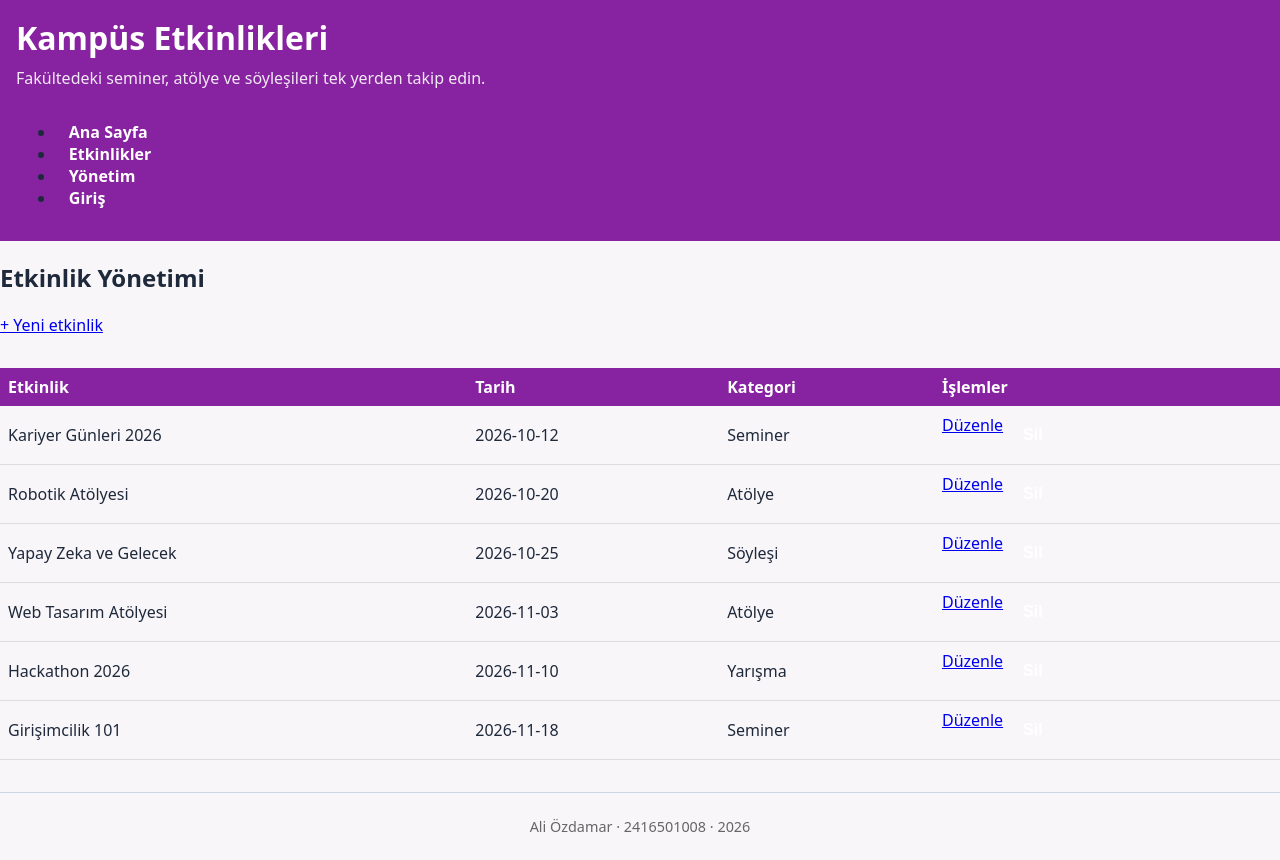
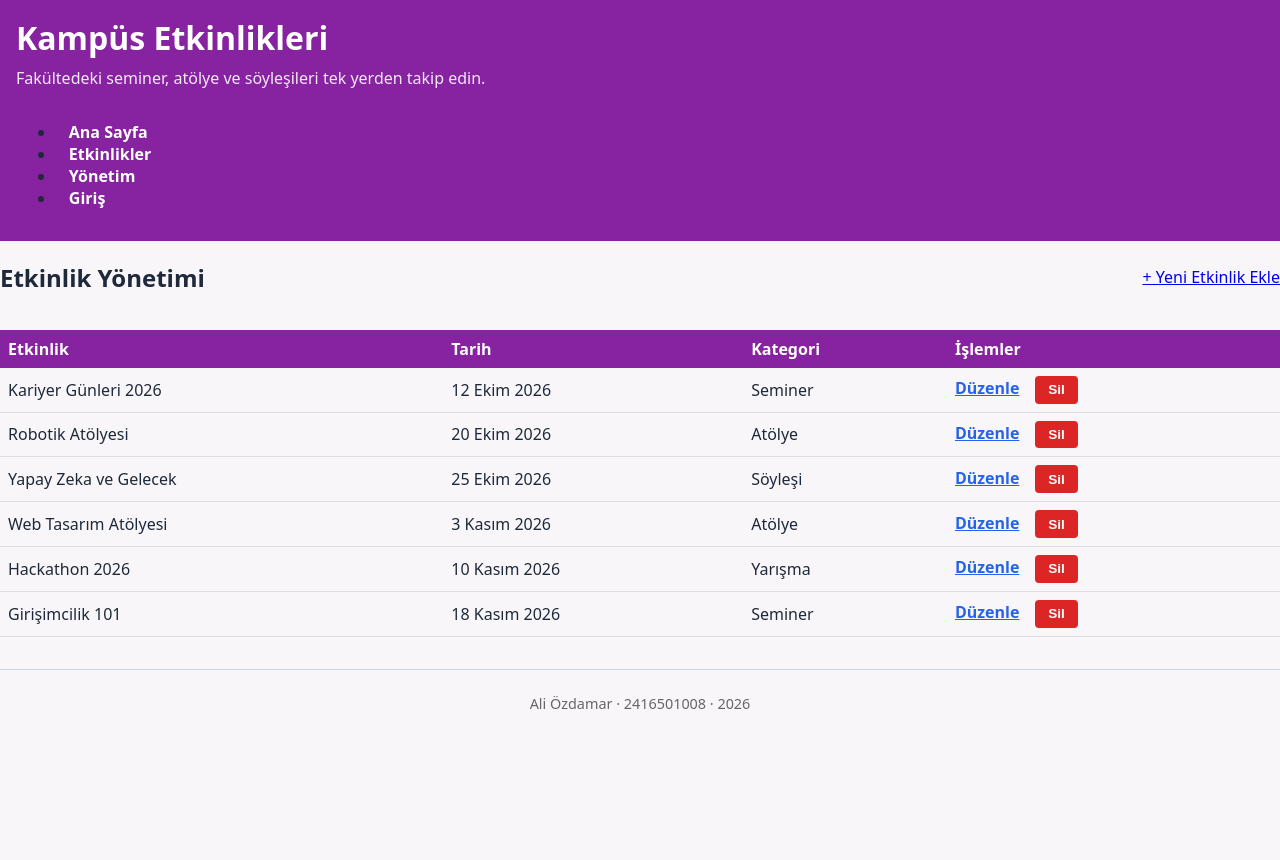
Before and after one commit to The-Damar/kampus-etkinlik, a React (Vite) app in the folder frontend/: page /admin in a window 1280 px wide. After the commit the page ends 800 px from the top, so only its background shows below. Built offline with nearby package versions, Linux system fonts and the light colour scheme.

Commit message:
Fix delete button visibility in AdminPage

```diff
--- a/frontend/src/pages/AdminPage.tsx
+++ b/frontend/src/pages/AdminPage.tsx
@@ -1,24 +1,25 @@
 import { Link } from "react-router-dom";
 import { useEvents } from "../context/EventsContext";
+import { formatDate } from "../utils/format-date";
 
 function AdminPage() {
   const { events, deleteEvent } = useEvents();
 
   const handleDelete = (id: string, title: string) => {
-    if (window.confirm(`"${title}" silinsin mi?`)) {
+    if (window.confirm(`"${title}" etkinliğini silmek istediğinize emin misiniz?`)) {
       deleteEvent(id);
     }
   };
 
   return (
     <div>
+      <div style={{ display: "flex", justifyContent: "space-between", alignItems: "center", marginBottom: "1rem" }}>
         <h2>Etkinlik Yönetimi</h2>
-      <Link to="/admin/new" className="buton" style={{ marginBottom: "1rem", display: "inline-block" }}>
-        + Yeni etkinlik
+        <Link to="/admin/new" className="buton">
+          + Yeni Etkinlik Ekle
         </Link>
-      {events.length === 0 ? (
-        <p>Henüz etkinlik yok.</p>
-      ) : (
+      </div>
+
       <table className="tablo">
         <thead>
           <tr>
@@ -29,16 +30,28 @@ function AdminPage() {
           </tr>
         </thead>
         <tbody>
-            {events.map((e) => (
-              <tr key={e.id}>
-                <td data-baslik="Etkinlik">{e.title}</td>
-                <td data-baslik="Tarih">{e.date}</td>
-                <td data-baslik="Kategori">{e.category}</td>
-                <td data-baslik="İşlemler" className="islemler">
-                  <Link to={`/admin/${e.id}/edit`} className="buton">
+          {events.map((event) => (
+            <tr key={event.id}>
+              <td>{event.title}</td>
+              <td>{formatDate(event.date)}</td>
+              <td>{event.category}</td>
+              <td>
+                <Link to={`/admin/${event.id}/edit`} style={{ marginRight: "1rem", color: "#2563eb", fontWeight: "bold" }}>
                   Düzenle
                 </Link>
-                  <button onClick={() => handleDelete(e.id, e.title)} className="buton buton-sil">
+                <button
+                  onClick={() => handleDelete(event.id, event.title)}
+                  style={{
+                    backgroundColor: "#dc2626",
+                    color: "#ffffff",
+                    border: "none",
+                    padding: "0.4rem 0.8rem",
+                    borderRadius: "4px",
+                    cursor: "pointer",
+                    fontWeight: "bold",
+                    fontSize: "0.85rem"
+                  }}
+                >
                   Sil
                 </button>
               </td>
@@ -46,7 +59,6 @@ function AdminPage() {
           ))}
         </tbody>
       </table>
-      )}
     </div>
   );
 }
```
Lines whose indentation alone changed are shown as unchanged.
